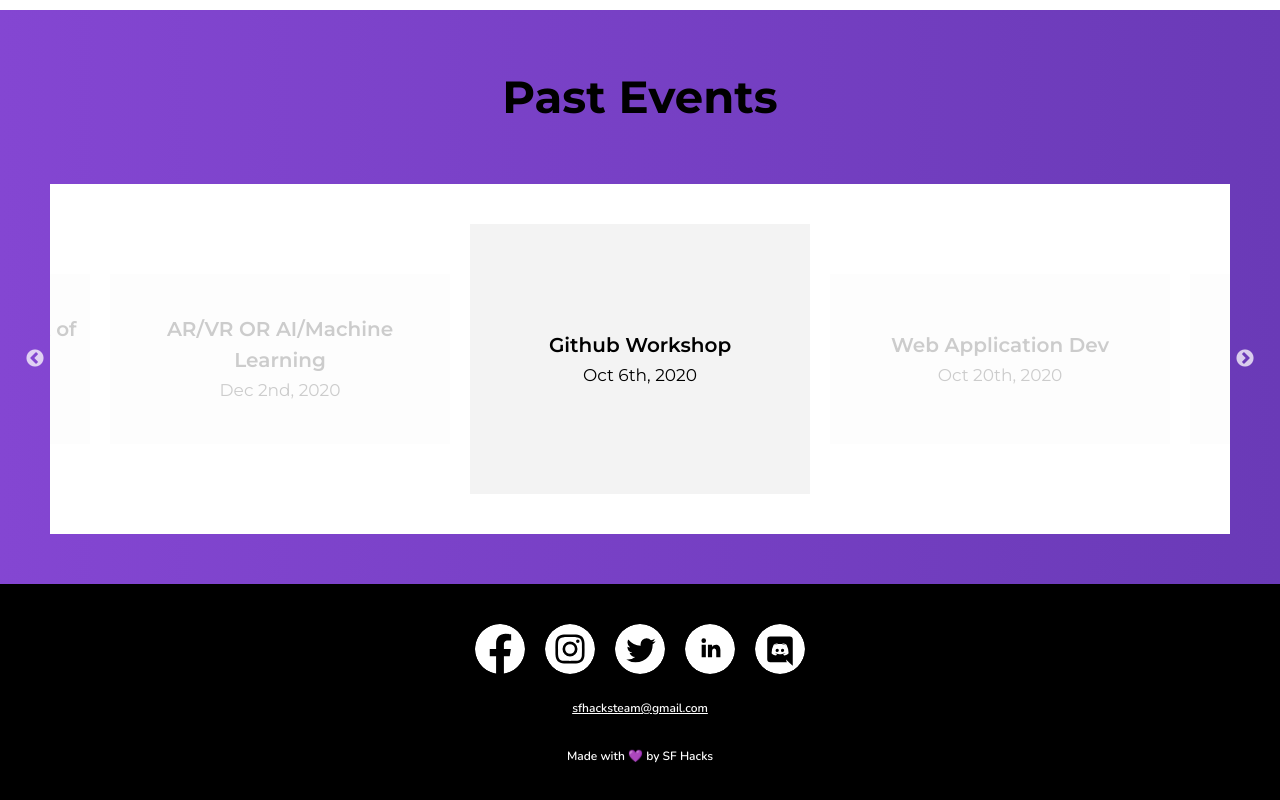
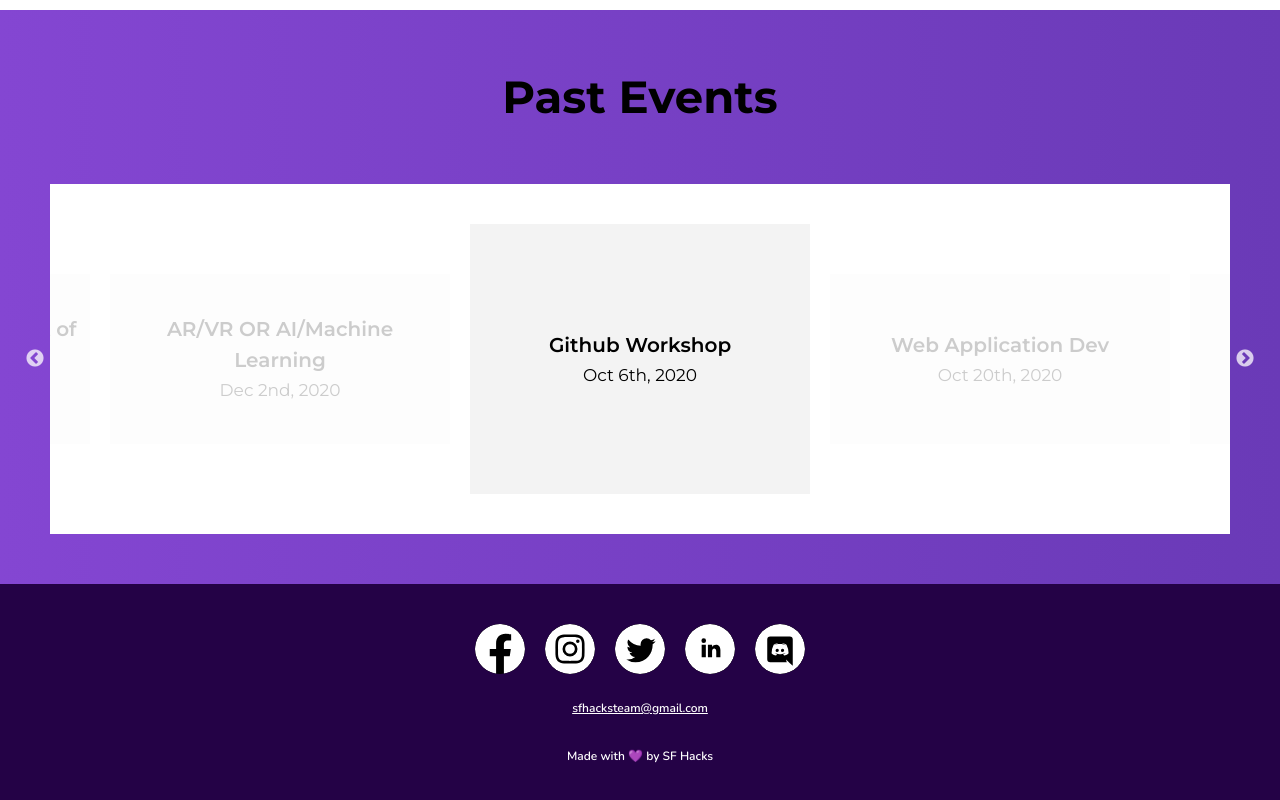
Before and after one commit to sf-hacks-admin/2021website, a React (Create React App) app in the folder app/: page / in a window 1280 px wide. Shown: the part 5271-6071 px from the top of the page. Built offline with nearby package versions, Linux system fonts and the light colour scheme.

Commit message:
Completed Footer

```diff
--- a/app/src/components/Footer.js
+++ b/app/src/components/Footer.js
@@ -3,7 +3,8 @@ import facebookIcon from '../assets/Facebook_Icon.svg';
 import instagramIcon from '../assets/Instagram_Icon.svg';
 import twitterIcon from '../assets/Twitter_Icon.svg';
 import linkedinIcon from '../assets/LinkedIn_Icon.svg';
-import discordIcon from '../assets/Discord_Icon.svg'
+import discordIcon from '../assets/Discord_Icon.svg';
+
 import "../styles/Footer.css"
 const Footer = () => {
   const socials = [
@@ -35,7 +36,7 @@ const Footer = () => {
   ];
 
   return (
-    <div style={{background:'black', padding:'30px 0'}}>
+    <div style={{background: "#240246" ,padding:'30px 0'}}>
       <div style={{ display: 'flex', width:'350px', margin:'0 auto'}}>
         {socials.map( social => (
           <div key={social.name}>
```
